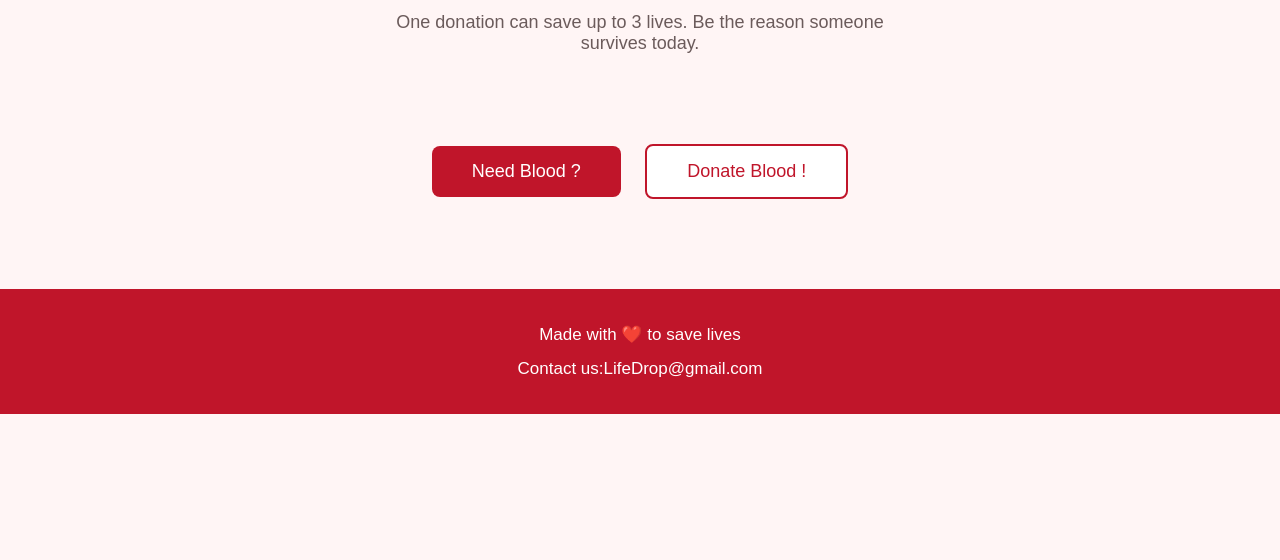
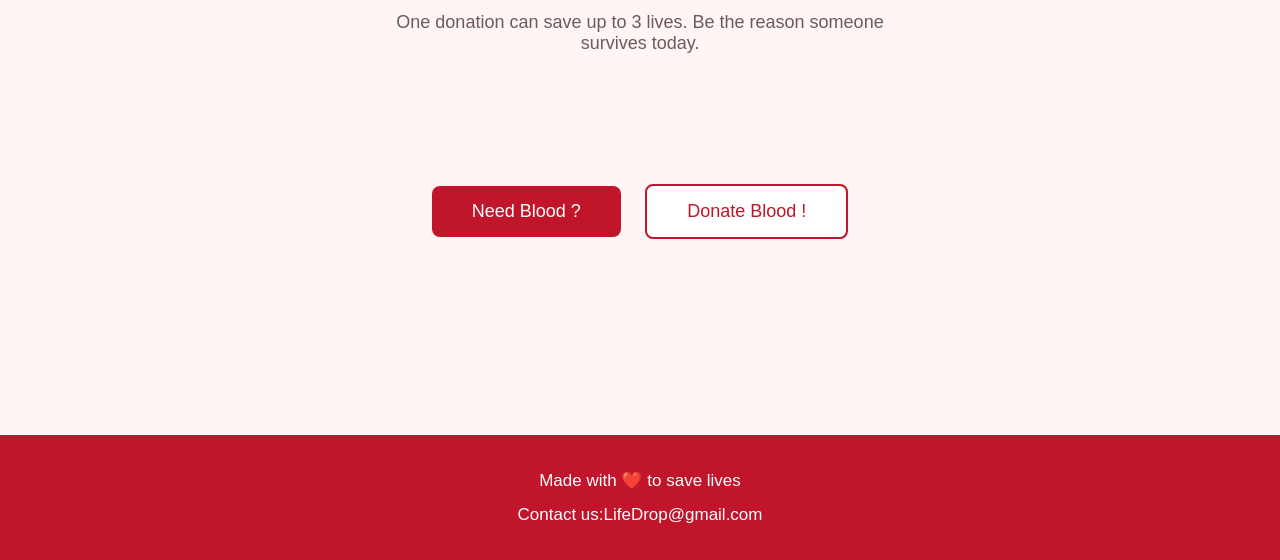
Before and after one commit to karthikbekkam/smart-Blood-Donor-matching-system, a plain HTML site: page index.html in a window 1280 px wide. Shown: the part 240-800 px from the top of the page. Drawn offline with Linux system fonts and the light colour scheme; files that its build step writes are made by us from their sources.

Commit message:
Add files via upload

```diff
--- a/style.css
+++ b/style.css
@@ -134,3 +134,20 @@ footer p{
 .submit-box button:hover{
     background-color:#a10f22;
 }
+html, body{
+height:100%;
+}
+
+body{
+display:flex;
+flex-direction:column;
+}
+
+section{
+flex:1;
+}
+.need-blood:hover,
+.donate:hover{
+box-shadow:0 4px 12px rgba(0,0,0,0.2);
+transition:0.3s;
+}
```
